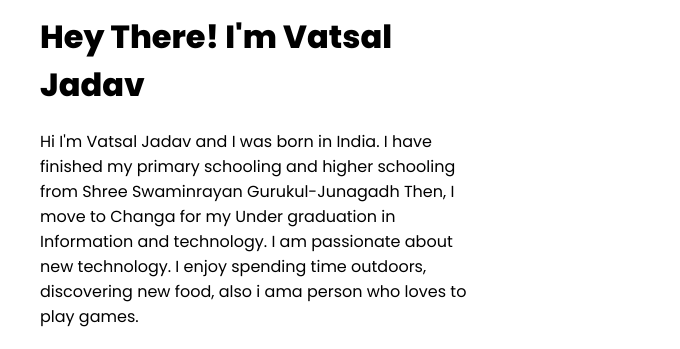
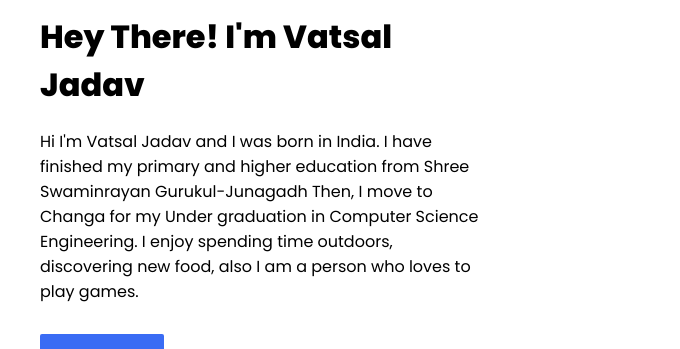
Before and after one commit to VatsalJadav07/Portfolio, a plain HTML site: page index.html in a window 1280 px wide. Shown: the part 1020-1369 px from the top of the page, 600-1280 px from the left. Drawn offline with Linux system fonts and the light colour scheme; files whose address does not match are found by name.

Commit message:
Create index.html

```diff
--- a/index.html
+++ b/index.html
@@ -58,10 +58,9 @@
           <h2 class="content-title">Hey There! I'm Vatsal Jadav</h2>
           <p class="paragraph-text">
             Hi I'm Vatsal Jadav and I was born in India. I have finished my
-            primary schooling and higher schooling from Shree Swaminrayan
+            primary and higher education from Shree Swaminrayan
             Gurukul-Junagadh Then, I move to Changa for my Under graduation in
-            Information and technology. I am passionate about new technology. I
-            enjoy spending time outdoors, discovering new food, also i ama
+            Computer Science Engineering. I enjoy spending time outdoors, discovering new food, also I am a
             person who loves to play games.
           </p>
           <a href="#" class="btn">See More</a>
```
